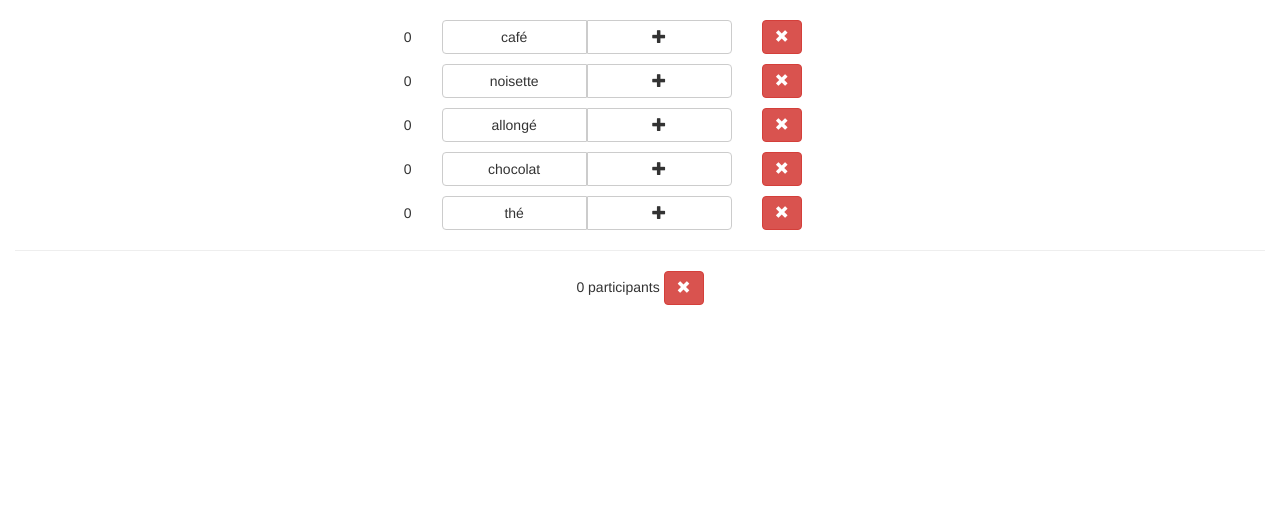
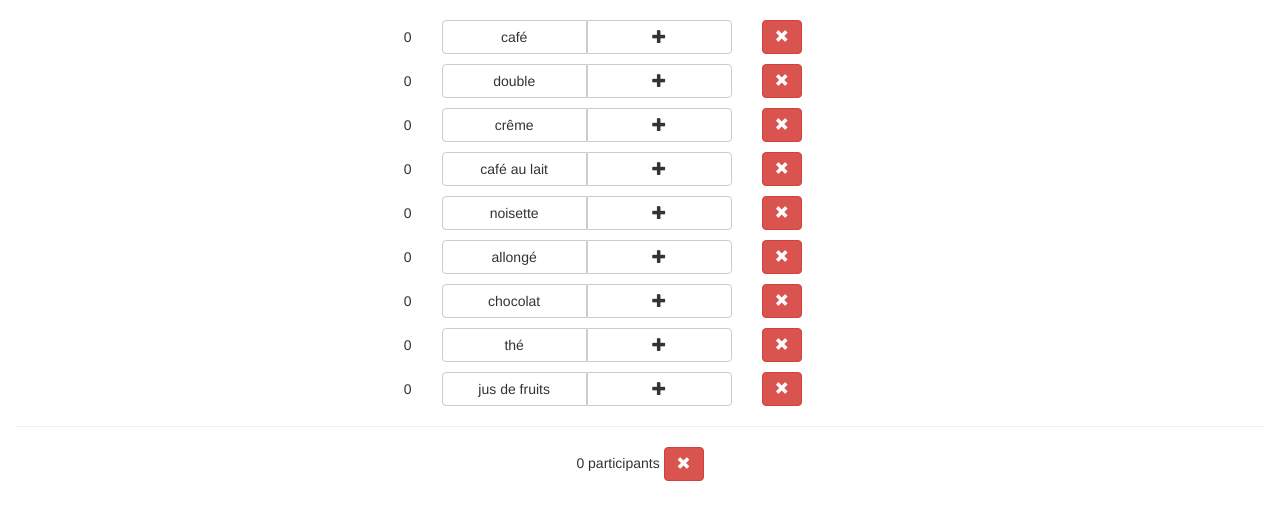
Before and after one commit to fchabouis/fchabouis.github.io, a plain HTML site: page index.html in a window 1280 px wide. Drawn offline with nearby package versions, Linux system fonts and the light colour scheme.

Commit message:
toute la carte

```diff
--- a/index.html
+++ b/index.html
@@ -54,10 +54,14 @@
       data: {
         choices: [
           {label: "café", count: 0},
+          {label: "double", count: 0},
+          {label: "crême", count: 0},
+          {label: "café au lait", count: 0},
           {label: "noisette", count: 0},
           {label: "allongé", count: 0},
           {label: "chocolat", count: 0},
           {label: "thé", count: 0},
+          {label: "jus de fruits", count: 0},
         ]
       },
       computed: {
```
